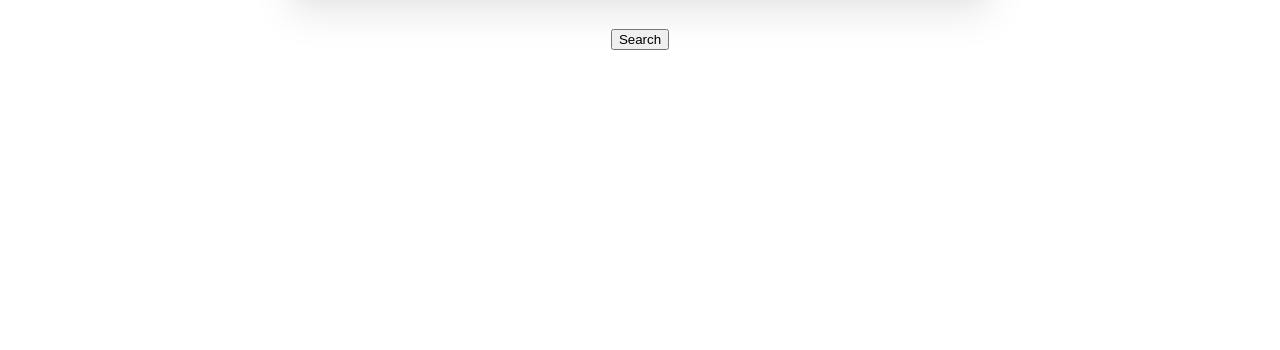
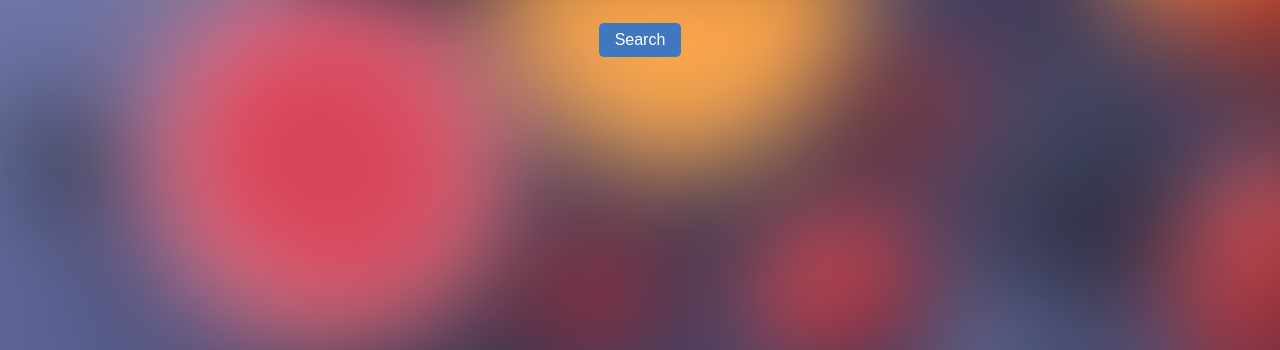
Before and after one commit to imedcherfaoui/git-finder, a website: page index.html in a window 1280 px wide. Shown: the part 450-800 px from the top of the page. Drawn offline with nearby package versions, Linux system fonts and the light colour scheme.

Commit message:
button css

```diff
--- a/index.html
+++ b/index.html
@@ -8,8 +8,13 @@
   </head>
   <body>
     <h1>Github Profile Finder</h1>
-    <input type="text" id="search" placeholder="Enter GitHub username" class="user-form" />
-    <button onclick="searchUser()">Search</button>
+    <input
+      type="text"
+      id="search"
+      placeholder="Enter GitHub username"
+      class="user-form"
+    />
+    <button class="button" onclick="searchUser()">Search</button>
     <div id="main"></div>
 
     <script src="https://cdn.jsdelivr.net/npm/axios/dist/axios.min.js"></script>
--- a/style.css
+++ b/style.css
@@ -3,7 +3,7 @@
   box-sizing: border-box;
 }
 body {
-  background-image: url('./resources/Background.png');
+  background-image: url('./ressources/Background.png');
   color: #fff;
   font-family: "Poppins", sans-serif;
   display: flex;
@@ -34,6 +34,20 @@ body {
 }
 .input:focus {
   outline: none;
+}
+.button {
+  background-color: #4078c0;
+  color: #fff;
+  padding: 0.5rem 1rem;
+  border: none;
+  border-radius: 5px;
+  cursor: pointer;
+  font-size: 1rem;
+  transition: background-color 0.3s ease;
+}
+
+.button:hover {
+  background-color: #325b96;
 }
 .card {
   max-width: 800px;
```
